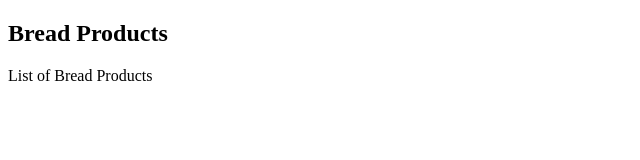
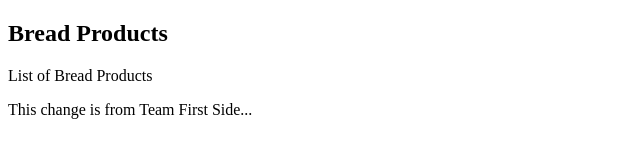
Before and after one commit to DivyaGarg33112/com.bread.demo, a plain HTML site: page WebContent/index.html in a window 1280 px wide. Shown: the whole page, without its empty margins (0-640 px from the left). Drawn offline with Linux system fonts and the light colour scheme.

Commit message:
Changes Committed from Team 1

```diff
--- a/WebContent/index.html
+++ b/WebContent/index.html
@@ -6,5 +6,6 @@
 <body>
 <h2>Bread Products</h2>
 <p>List of Bread Products</p>
+<p>This change is from Team First Side... </p>
 </body>
 </html>
```
